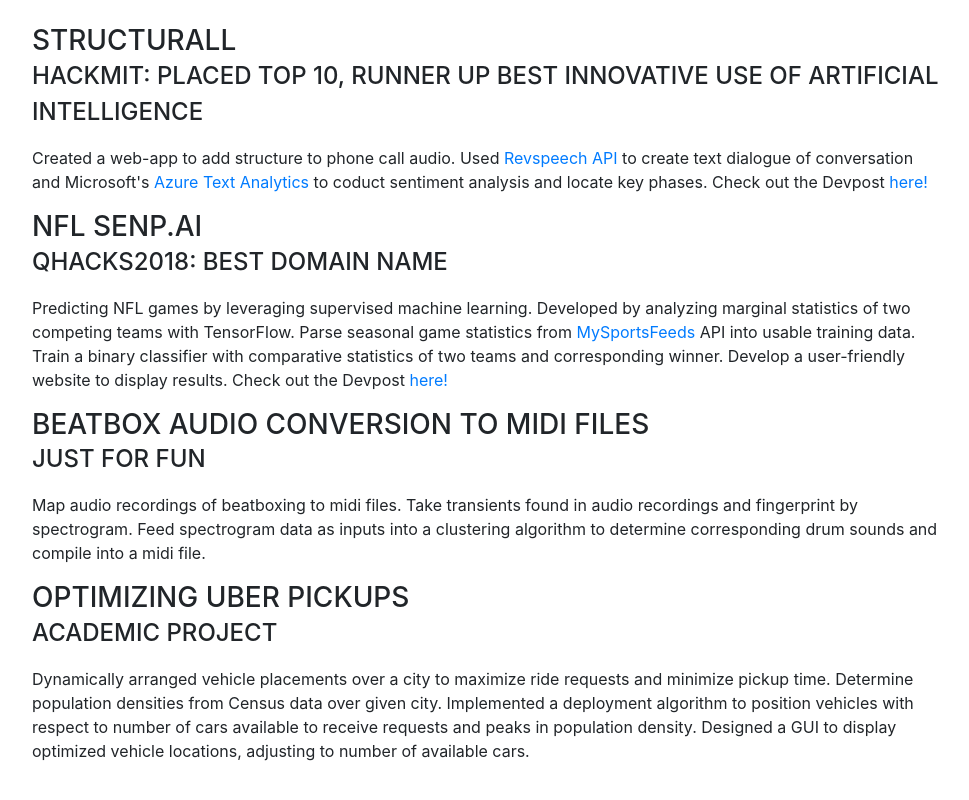
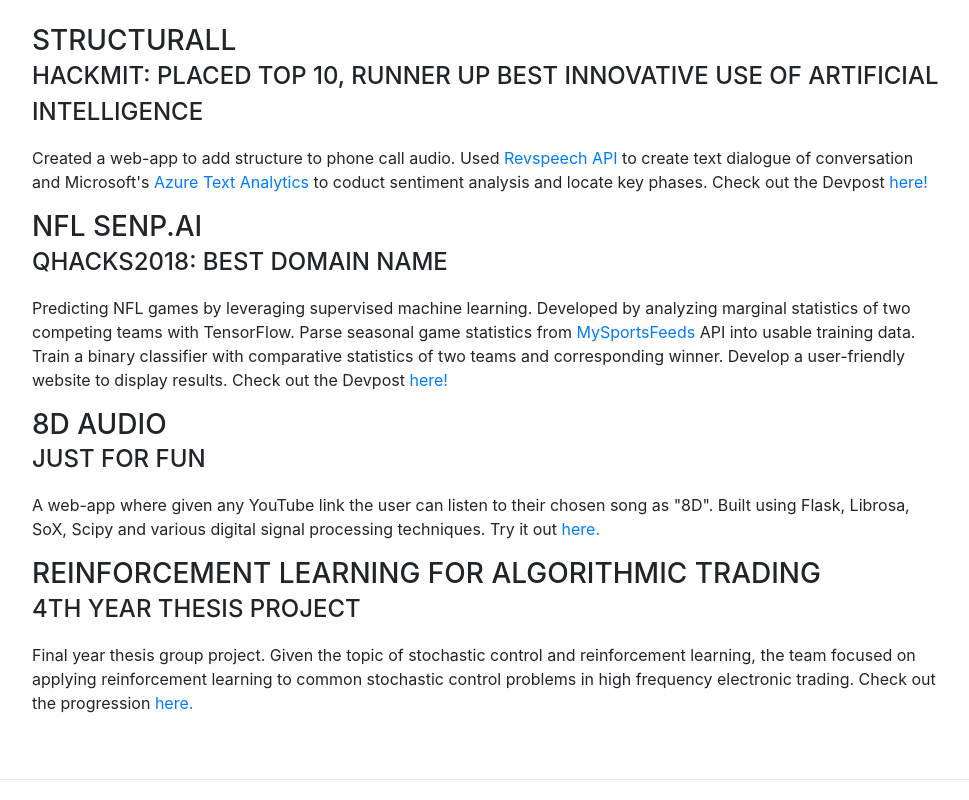
Before and after one commit to maxgillham/maxgillham.github.io, a website with bundled scripts: page index.html in a window 1280 px wide. Shown: the part 1712-2512 px from the top of the page, without its empty margins (288-1257 px from the left). Built offline with nearby package versions, Linux system fonts and the light colour scheme; a web font is replaced by a local one.

Commit message:
updated project section

```diff
--- a/index.html
+++ b/index.html
@@ -66,7 +66,7 @@
           <div class="subheading mb-5">Toronto · ON · (519) 216-4264 ·
             <a href="mailto:14mfg2@queensu.ca">14mfg2@queensu.ca</a>
           </div>
-          <p class="lead mb-5">Hello, my name is Max.  I am a 4th year Engineering student at Queen's University studying Applied Mathematics and Computer Engineering.  Throughout work experience, hackathons and personal projects I have developed a passion for all things data science.</p>
+          <p class="lead mb-5">Hello, my name is Max.  I am currently completing my 4th year at Queen's University studying Applied Mathematics and Computer Engineering.  Throughout work experience, hackathons and personal projects I have developed a passion for all things data science.</p>
           <div class="social-icons">
             <a href = "resume.pdf">
                 <i class ="fas fa-file-alt"></i>
@@ -133,13 +133,16 @@
           <div class="subheading mb-3">Qhacks2018: Best Domain Name</div>
             <p>Predicting NFL games by leveraging supervised machine learning.  Developed by analyzing marginal statistics of two competing teams with TensorFlow.  Parse seasonal game statistics from <a href="https://www.mysportsfeeds.com/">MySportsFeeds</a> API into usable training data. Train a binary classifier with comparative statistics of two teams and corresponding winner. Develop a user-friendly website to display results.  Check out the Devpost <a href="https://devpost.com/software/qhacks2018-2m9qry">here!</a></p>
 
-          <h3 class="mb-0">Beatbox Audio Conversion to Midi Files</h3>
+          <h3 class="mb-0">8D Audio</h3>
           <div class="subheading mb-3">Just for Fun</div>
-            <p>Map audio recordings of beatboxing to midi files.  Take transients found in audio recordings and fingerprint by spectrogram.  Feed spectrogram data as inputs into a clustering algorithm to determine corresponding drum sounds and compile into a midi file. </p>
+            <p>A web-app where given any YouTube link the user can listen to their chosen song as "8D". Built using Flask,
+              Librosa, SoX, Scipy and various digital signal processing techniques. Try it out <a href="https://github.com/maxgillham/8D-Audio">here.</a></p>
 
-          <h3 class="mb-0">Optimizing Uber Pickups</h3>
-          <div class="subheading mb-3">Academic Project</div>
-            <p>Dynamically arranged vehicle placements over a city to maximize ride requests and minimize pickup time. Determine population densities from Census data over given city. Implemented a deployment algorithm to position vehicles with respect to number of cars available to receive requests and peaks in population density. Designed a GUI to display optimized vehicle locations, adjusting to number of available cars.</p>
+          <h3 class="mb-0">Reinforcement Learning For Algorithmic Trading</h3>
+          <div class="subheading mb-3">4th Year Thesis Project</div>
+            <p>Final year thesis group project. Given the topic of stochastic control and reinforcement learning, the team
+              focused on applying reinforcement learning to common stochastic control problems in high frequency
+              electronic trading. Check out the progression <a href="https://github.com/maxgillham/ReinforcementLearning-AlgoTrading">here.</a></p>
         </div>
       </section>
 
```
